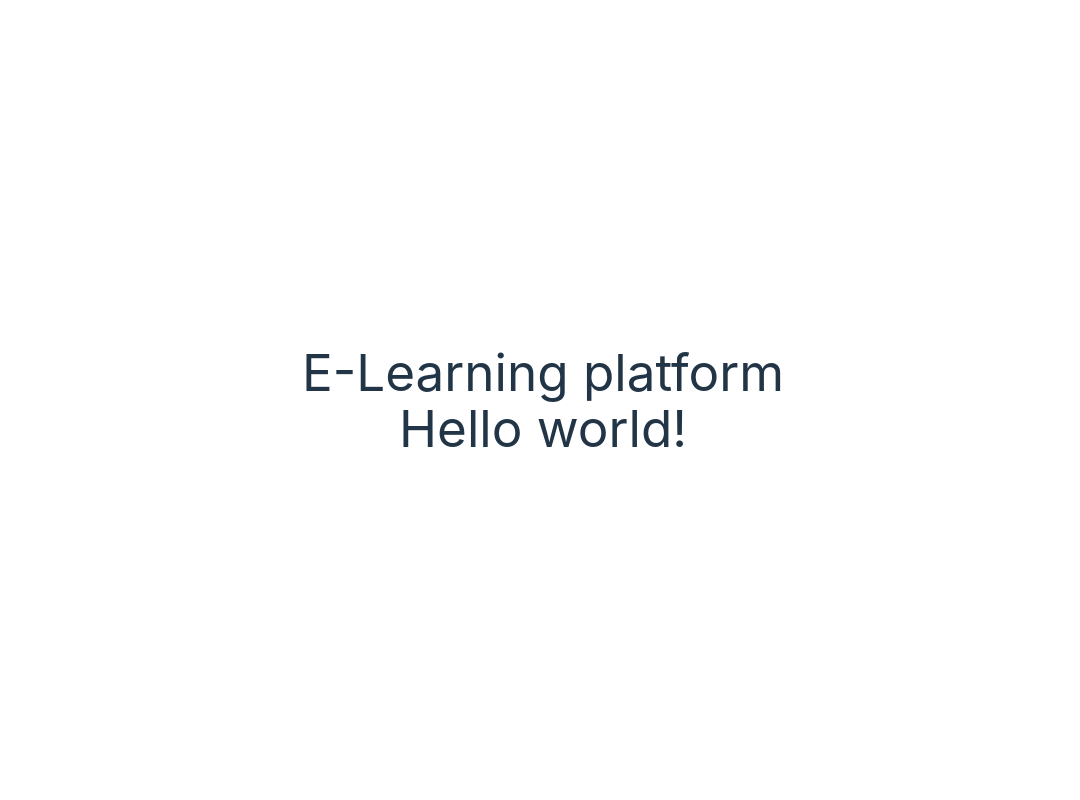
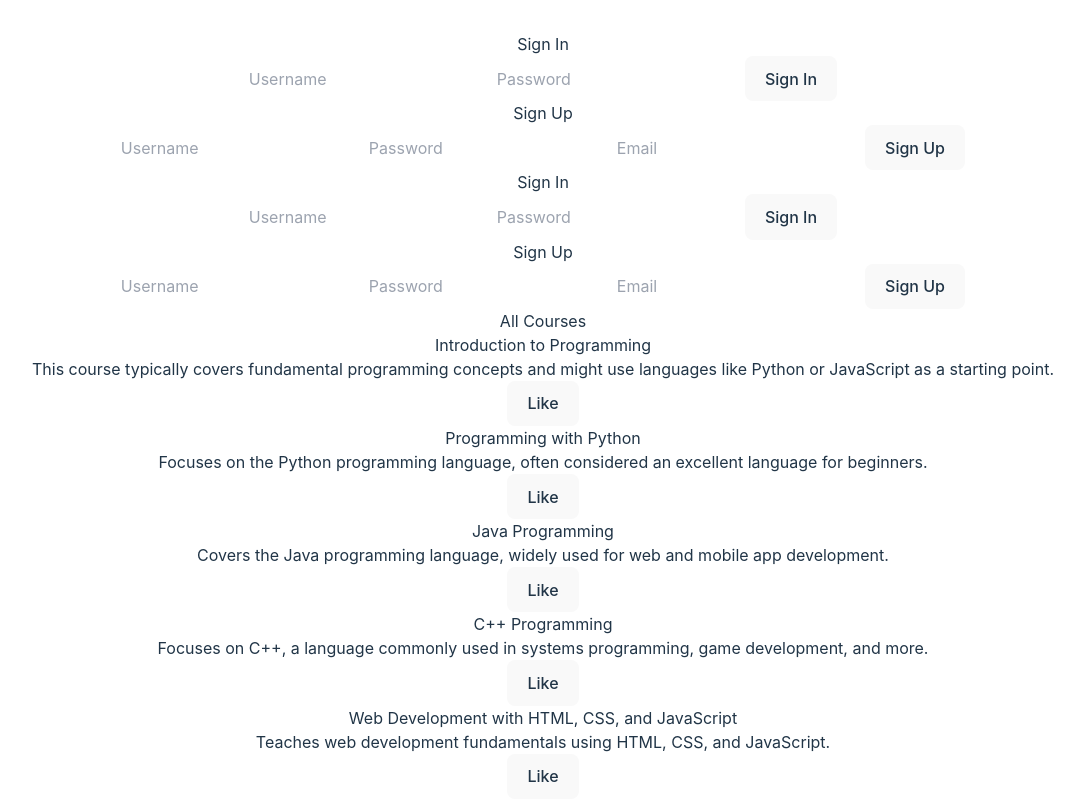
Before and after one commit to yahyacodes/e-learning-platform, a React (Vite) app: page / in a window 1280 px wide. Shown: the top 800 px of the page, without its empty margins (97-1177 px from the left). Built offline with nearby package versions, Linux system fonts and the light colour scheme.

Commit message:
Fixed bugs

```diff
--- a/src/App.jsx
+++ b/src/App.jsx
@@ -1,15 +1,17 @@
-import { useState } from "react";
+import React from "react";
+import SaveSignIn from "./Components/SignInSignUp/SaveSignIn";
 import "./App.css";
+import SignIn from "./Components/SignInSignUp/SignIn";
+import SignUp from "./Components/SignInSignUp/SignUp";
+import Like from "./Components/Like";
 
 function App() {
-  const [count, setCount] = useState(0);
-
   return (
     <>
-      <h1>E-Learning platform</h1>
-      <h1 className="textcolor">
-      Hello world!
-    </h1>
+      <SaveSignIn />
+      <SignIn />
+      <SignUp />
+      <Like />
     </>
   );
 }
--- /dev/null
+++ b/src/Components/Like.jsx
@@ -0,0 +1,166 @@
+import React, { Component } from 'react';
+
+class Course extends Component {
+  constructor(props) {
+    super(props);
+    this.state = {
+      liked: false,
+    };
+  }
+
+  handleLike = () => {
+    this.setState({ liked: !this.state.liked });
+  }
+
+  render() {
+    const { liked } = this.state;
+    const { title, description } = this.props;
+
+    return (
+      <div>
+        <h3>{title}</h3>
+        <p>{description}</p>
+        <button onClick={this.handleLike}>{liked ? 'Unlike' : 'Like'}</button>
+      </div>
+    );
+  }
+}
+
+class App extends Component {
+  constructor(props) {
+    super(props);
+    this.state = {
+      courses: [
+        {
+            id: 1,
+            title: "Introduction to Programming",
+            description: "This course typically covers fundamental programming concepts and might use languages like Python or JavaScript as a starting point."
+        },
+        {
+            id: 2,
+            title: "Programming with Python",
+            description: "Focuses on the Python programming language, often considered an excellent language for beginners."
+        },
+        {
+            id: 3,
+            title: "Java Programming",
+            description: "Covers the Java programming language, widely used for web and mobile app development."
+        },
+        {
+            id: 4,
+            title: "C++ Programming",
+            description: "Focuses on C++, a language commonly used in systems programming, game development, and more."
+        },
+        {
+            id: 5,
+            title: "Web Development with HTML, CSS, and JavaScript",
+            description: "Teaches web development fundamentals using HTML, CSS, and JavaScript."
+        },
+        {
+            id: 6,
+            title: "Data Science with Python",
+            description: "Focuses on using Python for data analysis, machine learning, and data visualization."
+        },
+        {
+            id: 7,
+            title: "iOS App Development with Swift",
+            description: "Teaches how to create iOS apps using the Swift programming language."
+        },
+        {
+            id: 8,
+            title: "Android App Development with Kotlin",
+            description: "Covers app development for Android using the Kotlin programming language."
+        },
+        {
+            id: 9,
+            title: "Full-Stack Web Development",
+            description: "Provides comprehensive training in both front-end (HTML, CSS, JavaScript) and back-end (Node.js, Python, Ruby, etc.) web development."
+        },
+        {
+            id: 10,
+            title: "Object-Oriented Programming (OOP)",
+            description: "Focuses on the principles of object-oriented programming, which can be applied to various programming languages."
+        },
+        {
+            id: 11,
+            title: "Advanced Java Programming",
+            description: "Covers more advanced topics in Java, such as design patterns and multi-threading."
+        },
+        {
+            id: 12,
+            title: "Software Development with C#",
+            description: "Teaches C# programming, often used for Windows application development."
+        },
+        {
+            id: 13,
+            title: "Game Development with Unity",
+            description: "Covers game development using the Unity game engine and the C# programming language."
+        },
+        {
+            id: 14,
+            title: "Ruby on Rails Web Development",
+            description: "Focuses on web development using the Ruby programming language and the Ruby on Rails framework."
+        },
+        {
+            id: 15,
+            title: "Embedded Systems Programming",
+            description: "Focuses on programming microcontrollers and embedded systems using languages like C and C++."
+        },
+        {
+            id: 16,
+            title: "Machine Learning and AI with Python",
+            description: "Teaches machine learning and artificial intelligence using Python and libraries like TensorFlow and scikit-learn."
+        },
+        {
+            id: 17,
+            title: "Blockchain Development",
+            description: "Focuses on blockchain technology and often includes smart contract development using languages like Solidity."
+        },
+        {
+            id: 18,
+            title: "Data Science with R",
+            description: "Explore data analysis, data visualization, and machine learning with the R programming language."
+        },
+        {
+            id: 19,
+            title: "Web Development with JavaScript",
+            description: "Focuses on the engine that is used for building interactive aspects in the websites that broadens the functionality"
+        },
+        {
+            id: 20,
+            title: "DevOps and Cloud Computing",
+            description: "DevOps is a software engineering practice that is suited to cloud computing. In a DevOps environment, developers collaborate with IT operations and other teams."
+        },
+
+      ],
+      likedCourses: [],
+    };
+  }
+
+  render() {
+    const { courses, likedCourses } = this.state;
+
+    return (
+      <div>
+        <div>
+          <h2>All Courses</h2>
+          {courses.map((course) => (
+            <Course key={course.id} {...course} />
+          )
+          )}
+
+        </div>
+
+        <div>
+          <h2>Liked Courses</h2>
+          {likedCourses.map((course) => (
+            <Course key={course.id} {...course} />
+          )
+          )}
+        </div>
+      </div>
+    );
+  }
+}
+
+export default App;
--- /dev/null
+++ b/src/Components/SignInSignUp/SaveSignIn.jsx
@@ -0,0 +1,42 @@
+import React, { useState } from "react";
+import SignIn from "./SignIn";
+import SignUp from "./SignUp";
+
+export default function LogUser() {
+  const [users, setUsers] = useState([]);
+  const [loggedInUser, setLoggedInUser] = useState(null);
+
+  //add a new user during sign-up
+  const handleSignUp = (user) => {
+    setUsers([...users, user]);
+  };
+
+  //handle sign-in
+  const handleSignIn = (username, password) => {
+    const user = users.find(
+      (u) => u.username === username && u.password === password
+    );
+    if (user) {
+      setLoggedInUser(user);
+      alert("Login successful!");
+    } else {
+      alert("Invalid credentials. Please try again.");
+    }
+  };
+
+  return (
+    <div>
+      {loggedInUser ? (
+        <div>
+          <p>Welcome, {loggedInUser.username}!</p>
+          <button onClick={() => setLoggedInUser(null)}>Sign Out</button>
+        </div>
+      ) : (
+        <div>
+          <SignIn onSignIn={handleSignIn} />
+          <SignUp onSignUp={handleSignUp} />
+        </div>
+      )}
+    </div>
+  );
+}
--- /dev/null
+++ b/src/Components/SignInSignUp/SignIn.jsx
@@ -0,0 +1,31 @@
+import React, { useState } from "react";
+
+function SignIn({ onSignIn }) {
+  const [username, setUsername] = useState("");
+  const [password, setPassword] = useState("");
+
+  const handleSignIn = () => {
+    onSignIn(username, password);
+  };
+
+  return (
+    <div>
+      <h2>Sign In</h2>
+      <input
+        type="text"
+        placeholder="Username"
+        value={username}
+        onChange={(e) => setUsername(e.target.value)}
+      />
+      <input
+        type="password"
+        placeholder="Password"
+        value={password}
+        onChange={(e) => setPassword(e.target.value)}
+      />
+      <button onClick={handleSignIn}>Sign In</button>
+    </div>
+  );
+}
+
+export default SignIn;
--- /dev/null
+++ b/src/Components/SignInSignUp/SignUp.jsx
@@ -0,0 +1,41 @@
+import React, { useState } from "react";
+
+function SignUp({ onSignUp }) {
+  const [username, setUsername] = useState("");
+  const [password, setPassword] = useState("");
+  const [email, setEmail] = useState("");
+
+  const handleSignUp = () => {
+    onSignUp({ username, password, email });
+    setUsername("");
+    setPassword("");
+    setEmail("");
+  };
+
+  return (
+    <div>
+      <h2>Sign Up</h2>
+      <input
+        type="text"
+        placeholder="Username"
+        value={username}
+        onChange={(e) => setUsername(e.target.value)}
+      />
+      <input
+        type="password"
+        placeholder="Password"
+        value={password}
+        onChange={(e) => setPassword(e.target.value)}
+      />
+      <input
+        type="email"
+        placeholder="Email"
+        value={email}
+        onChange={(e) => setEmail(e.target.value)}
+      />
+      <button onClick={handleSignUp}>Sign Up</button>
+    </div>
+  );
+}
+
+export default SignUp;
```
